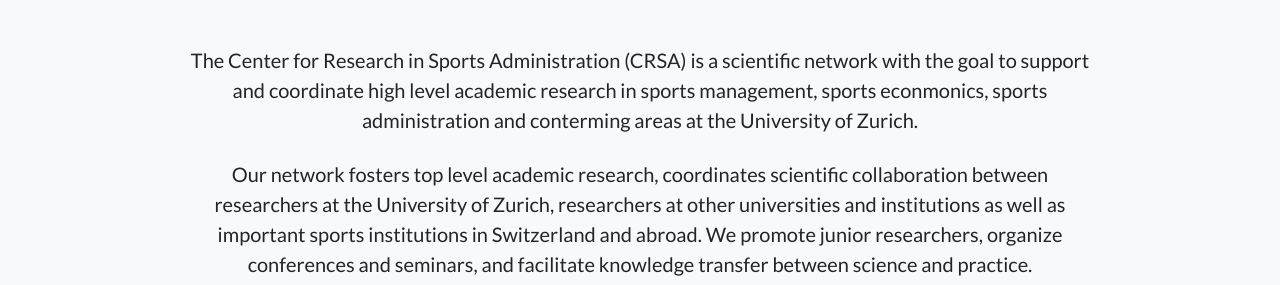
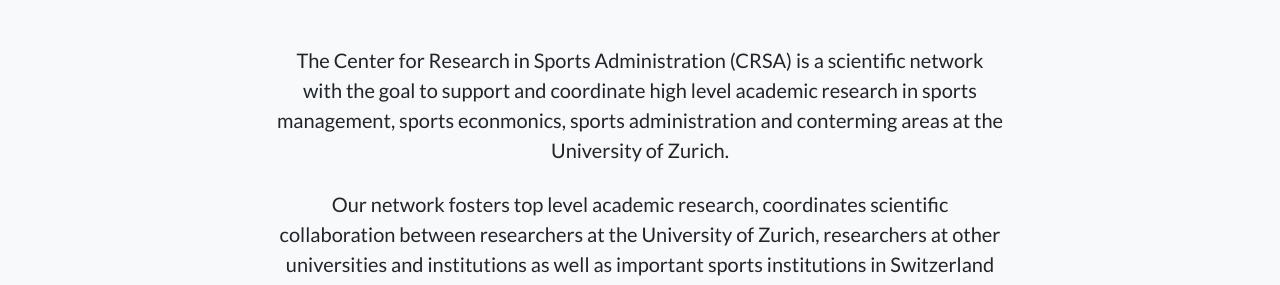
Before and after one commit to crsauzh/sportscon, a plain HTML site: page about.html in a window 1280 px wide. Shown: the part 659-944 px from the top of the page. Drawn offline with nearby package versions, Linux system fonts and the light colour scheme.

Commit message:
changed about.html

```diff
--- a/about.html
+++ b/about.html
@@ -64,8 +64,8 @@
       <div class="container">
           <h1 class="mb-5">Center for Research in Sports Administration</h1></p>
             <div class="row">
-              <div class="col-md-1"></div>
-              <div class="col-md-10">
+              <div class="col-md-2"></div>
+              <div class="col-md-8">
             <p class="lead mb-0">The Center for Research in Sports Administration (CRSA) is a scientific network with the goal to support and coordinate high level academic research in sports management, sports econmonics, sports administration and conterming areas at the University of Zurich.</p>
               <br>
               <p class="lead mb-0">Our network fosters top level academic research,
@@ -73,7 +73,7 @@
                 researchers at other universities and institutions as well as important
                 sports institutions in Switzerland and abroad. We promote junior researchers, organize conferences and seminars, and facilitate knowledge transfer between science and practice.</p>
               </div>
-              <div class="col-md-1">
+              <div class="col-md-2">
             </div>
           </div>
         </div>
```
